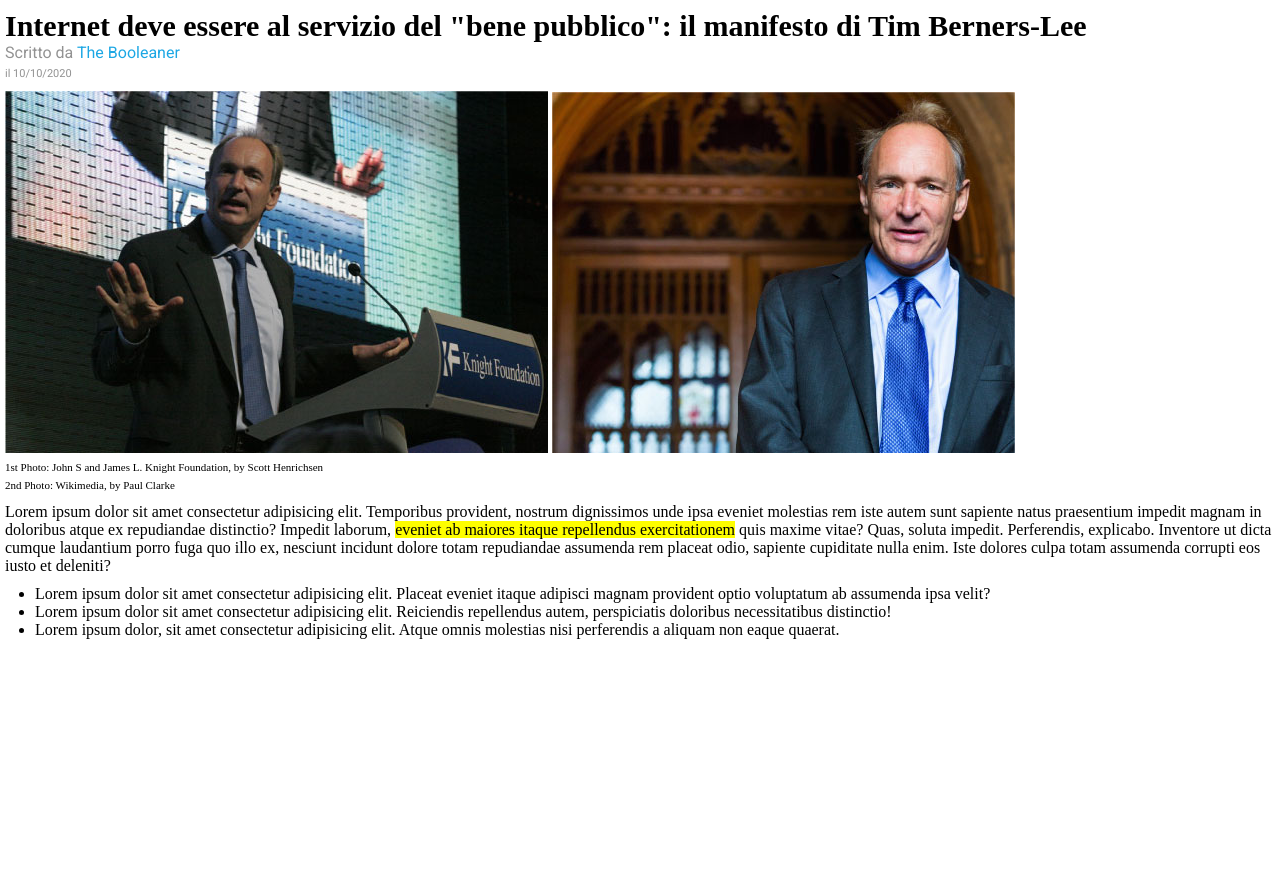
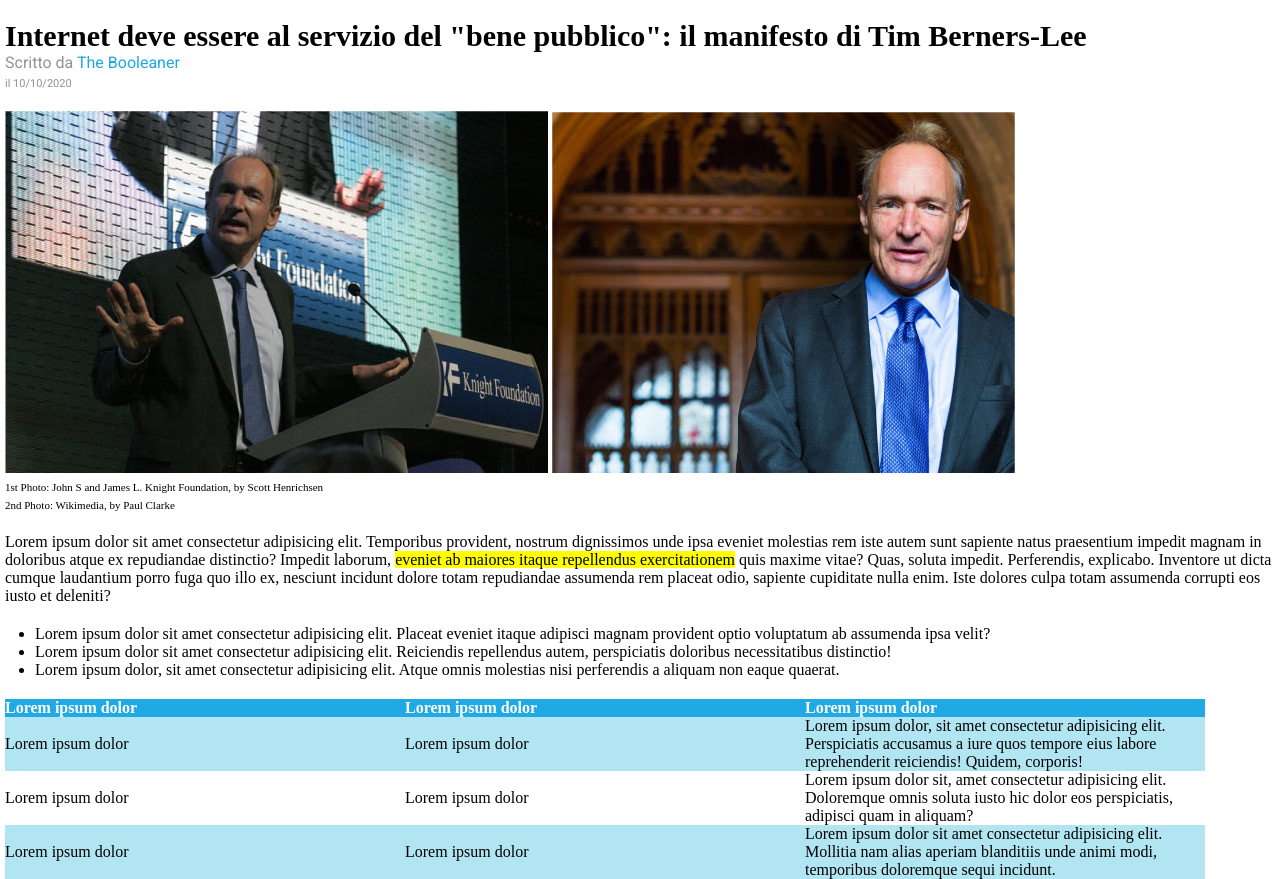
Before and after one commit to alessiologozzo/html-css-booleaner, a plain HTML site: page index.html in a window 1280 px wide. Shown: the part 71-950 px from the top of the page. Before the commit the page ends 800 px from the top, so only its background shows below. Drawn offline with Linux system fonts and the light colour scheme.

Commit message:
implementazione tabella

```diff
--- a/css/style.css
+++ b/css/style.css
@@ -24,7 +24,7 @@ header img {
 }
 
 .margin_top {
-  margin-top: 10px;
+  margin-top: 20px;
 }
 h1 {
   font-size: 30px;
@@ -53,3 +53,22 @@ h1 {
 ul li {
   margin-left: 30px;
 }
+
+table {
+  width: 1200px;
+  border-collapse: collapse;
+}
+
+th {
+  background-color: #20a9e5;
+  color: white;
+  text-align: left;
+}
+
+tr:nth-child(odd) {
+  background-color: #b1e5f2;
+}
+
+td {
+  width: calc(100% / 3);
+}
--- a/index.html
+++ b/index.html
@@ -66,6 +66,37 @@
           </ul>
         </section>
         <!-- /lista -->
+
+        <!-- tabella -->
+        <section class="margin_top">
+          <table>
+            <thead>
+              <tr>
+                <th>Lorem ipsum dolor</th>
+                <th>Lorem ipsum dolor</th>
+                <th>Lorem ipsum dolor</th>
+              </tr>
+              <tbody>
+                <tr>
+                  <td>Lorem ipsum dolor</td>
+                  <td>Lorem ipsum dolor</td>
+                  <td>Lorem ipsum dolor, sit amet consectetur adipisicing elit. Perspiciatis accusamus a iure quos tempore eius labore reprehenderit reiciendis! Quidem, corporis!</td>
+                </tr>
+                <tr>
+                  <td>Lorem ipsum dolor</td>
+                  <td>Lorem ipsum dolor</td>
+                  <td>Lorem ipsum dolor sit, amet consectetur adipisicing elit. Doloremque omnis soluta iusto hic dolor eos perspiciatis, adipisci quam in aliquam?</td>
+                </tr>
+                <tr>
+                  <td>Lorem ipsum dolor</td>
+                  <td>Lorem ipsum dolor</td>
+                  <td>Lorem ipsum dolor sit amet consectetur adipisicing elit. Mollitia nam alias aperiam blanditiis unde animi modi, temporibus doloremque sequi incidunt.</td>
+                </tr>
+              </tbody>
+            </thead>
+          </table>
+        </section>
+        <!-- /tabella -->
       </main>
       <!-- /main -->
     </div>
```
